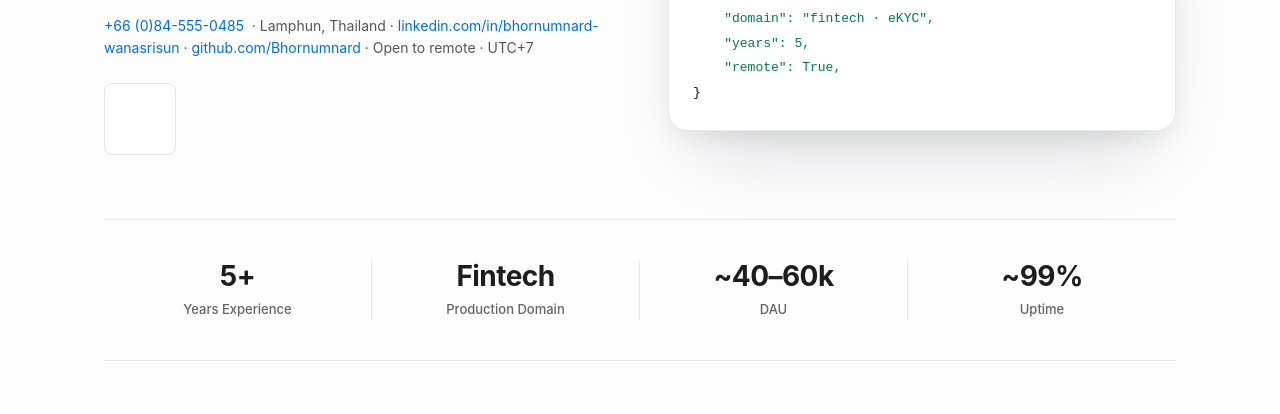
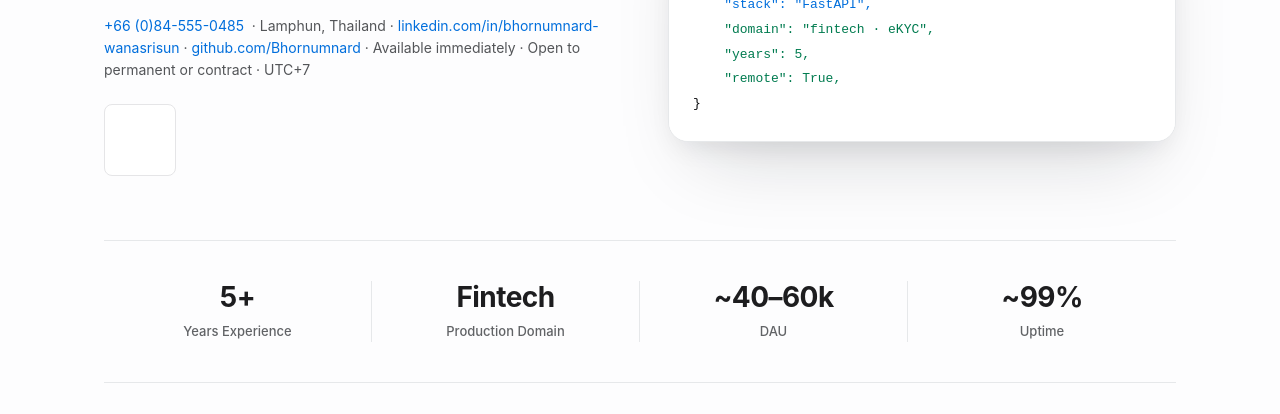
Before and after one commit to Bhornumnard/Bhornumnard.github.io, a plain HTML site: page index.html in a window 1280 px wide. Both pictures are taken after a click on the button "Resume". Shown: the part 307-721 px from the top of the page. Drawn offline with Linux system fonts and the light colour scheme.

Commit message:
Unify availability copy to immediate start, permanent or contract.
Co-authored-by: Cursor <cursoragent@cursor.com>

```diff
--- a/index.html
+++ b/index.html
@@ -54,7 +54,7 @@
             <p class="hero-pitch" id="hero-pitch"></p>
             <p class="hero-meta hero-meta--resume" id="hero-meta-resume">
               <a class="hero-link" id="hero-phone" href="tel:+66845550485">+66 (0)84-555-0485</a>
-              <span class="hero-meta-gap" id="hero-location">Lamphun, Thailand · linkedin.com/in/bhornumnard-wanasrisun · github.com/Bhornumnard · Open to remote · UTC+7</span>
+              <span class="hero-meta-gap" id="hero-location">Lamphun, Thailand · linkedin.com/in/bhornumnard-wanasrisun · github.com/Bhornumnard · Available immediately · Open to permanent or contract · UTC+7</span>
             </p>
             <p class="hero-meta hero-meta--home" id="hero-home-meta">
               <span class="loc-dot" aria-hidden="true"></span>
--- a/resume.json
+++ b/resume.json
@@ -70,8 +70,8 @@
     "githubLabel": "github.com/Bhornumnard",
     "portfolioUrl": "https://bhornumnard.github.io#backend",
     "portfolioLabel": "bhornumnard.github.io",
-    "availability_en": "Open to remote · UTC+7",
-    "availability_th": "เปิดรับ remote · UTC+7",
+    "availability_en": "Available immediately · Open to permanent or contract · UTC+7",
+    "availability_th": "พร้อมเริ่มทันที · เปิดรับทั้งงานประจำและสัญญาจ้าง · UTC+7",
     "pitch_en": "Backend software engineer with 5.5 years shipping Python (Django/FastAPI) services in fintech production — owned data-integration services (court records, business registry crawlers) and OCR/LLM extraction pipelines feeding eKYC decision flows. Now formalizing a data engineering track through R2DE 3.0 (Airflow, BigQuery, dbt, GCP) to bridge backend delivery with analytical pipeline design.",
     "pitch_th": "วิศวกรซอฟต์แวร์ Backend ประสบการณ์ 5.5 ปี ส่ง Python (Django/FastAPI) services บน fintech production — เป็นเจ้าของ data-integration services (ข้อมูลศาล, crawler ทะเบียนธุรกิจ) และ OCR/LLM extraction pipelines ที่ป้อนเข้า eKYC decision flows ตอนนี้ formalize สาย data engineering ผ่าน R2DE 3.0 (Airflow, BigQuery, dbt, GCP) เพื่อเชื่อม backend delivery กับ analytical pipeline design"
   },
```
Also changed, not shown: 1 other file.
